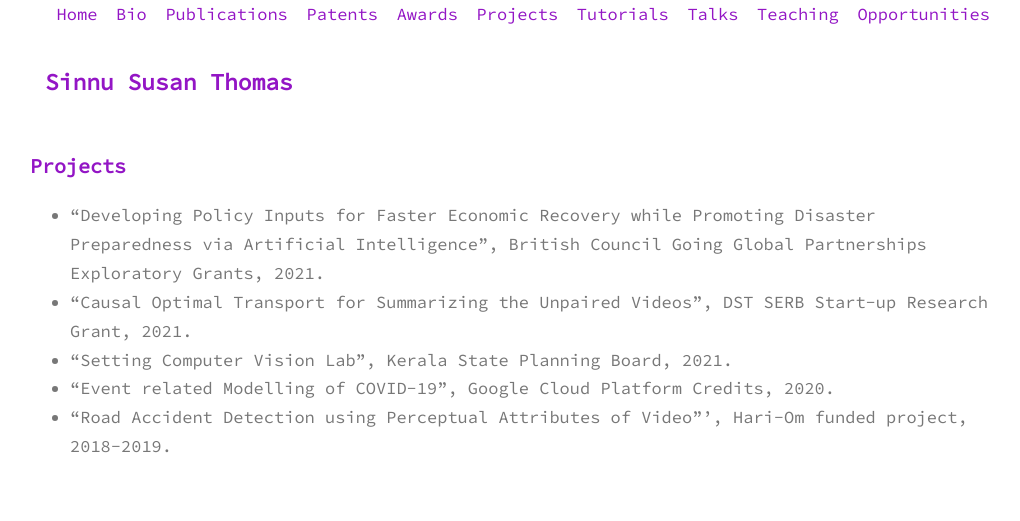
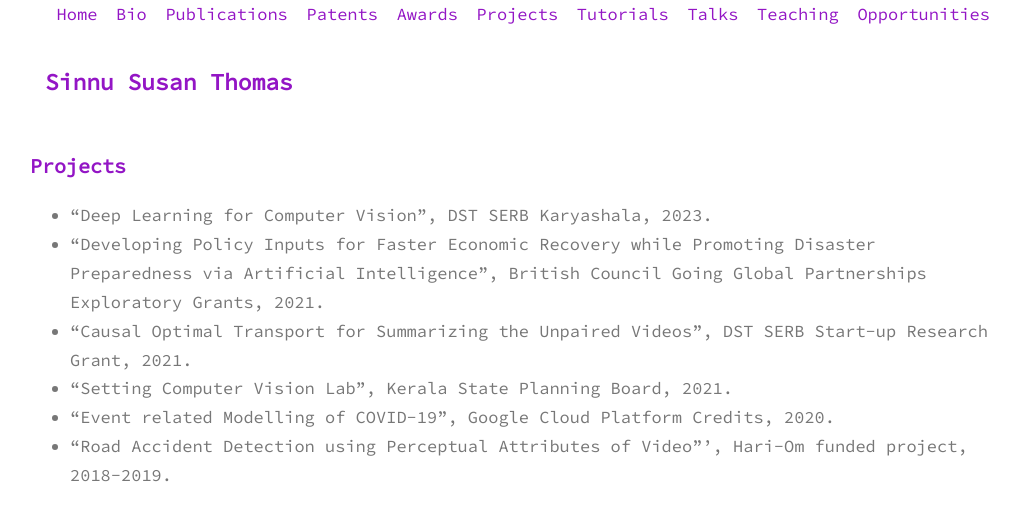
Before and after one commit to sinnuthomas/sinnuthomas.github.io, a Jekyll site: the page built from projects.md, in a window 1280 px wide. Shown: the top 521 px of the page, without its empty margins (130-1150 px from the left). Built offline with Jekyll 4.4.1, drawn with Linux system fonts in a browser that asks for light colours.

Commit message:
Update projects.md

```diff
--- a/projects.md
+++ b/projects.md
@@ -3,6 +3,7 @@ layout: page
 title: Projects
 permalink: /projects/
 ---
+*  "Deep Learning for Computer Vision", DST SERB Karyashala, 2023.
 *  "Developing Policy Inputs for Faster Economic Recovery while Promoting Disaster Preparedness via Artificial Intelligence", British Council Going Global Partnerships Exploratory Grants, 2021.
 *  "Causal Optimal Transport for Summarizing the Unpaired Videos", DST SERB Start-up Research Grant, 2021.
 *  "Setting Computer Vision Lab", Kerala State Planning Board, 2021.
```
